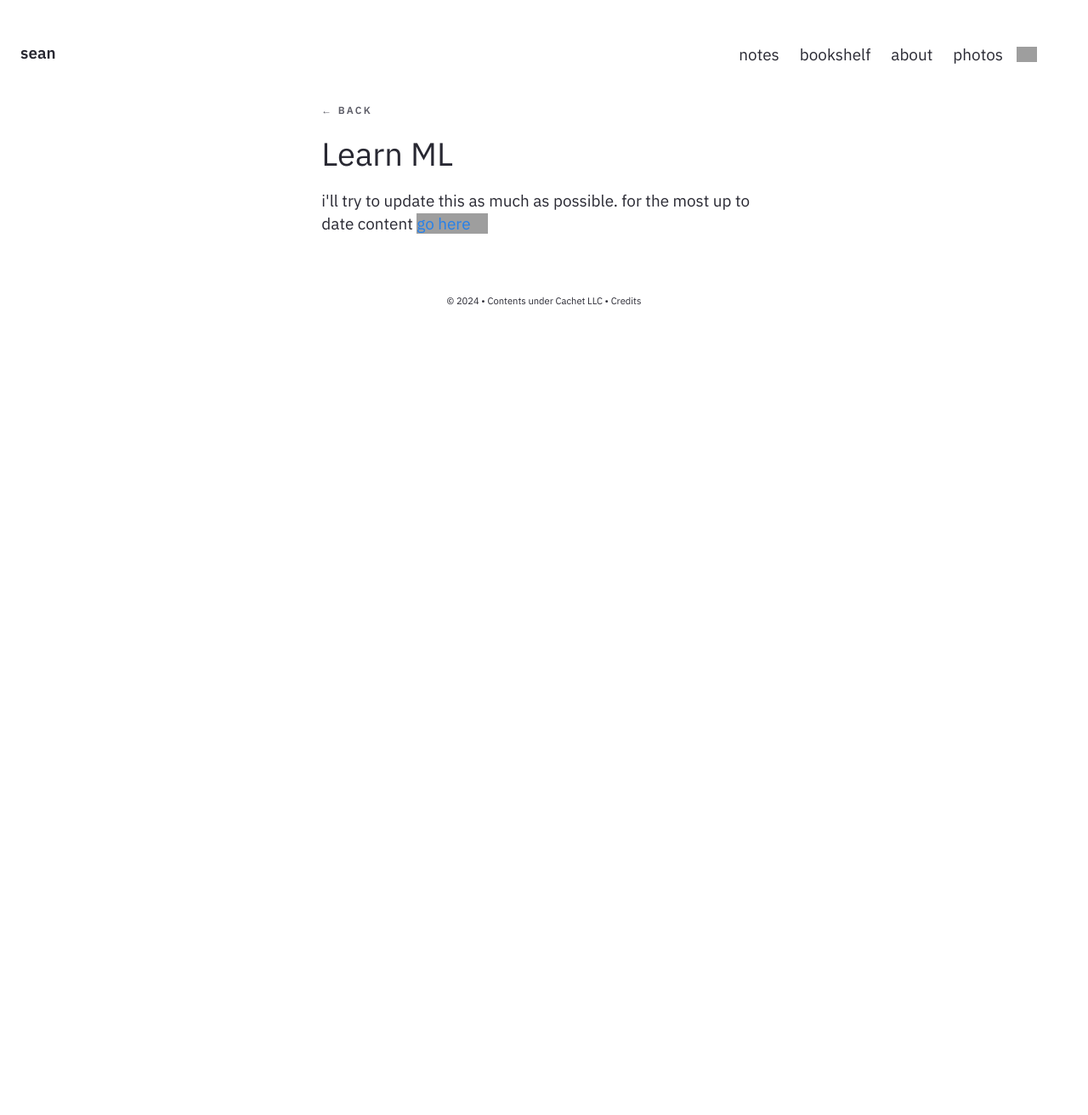
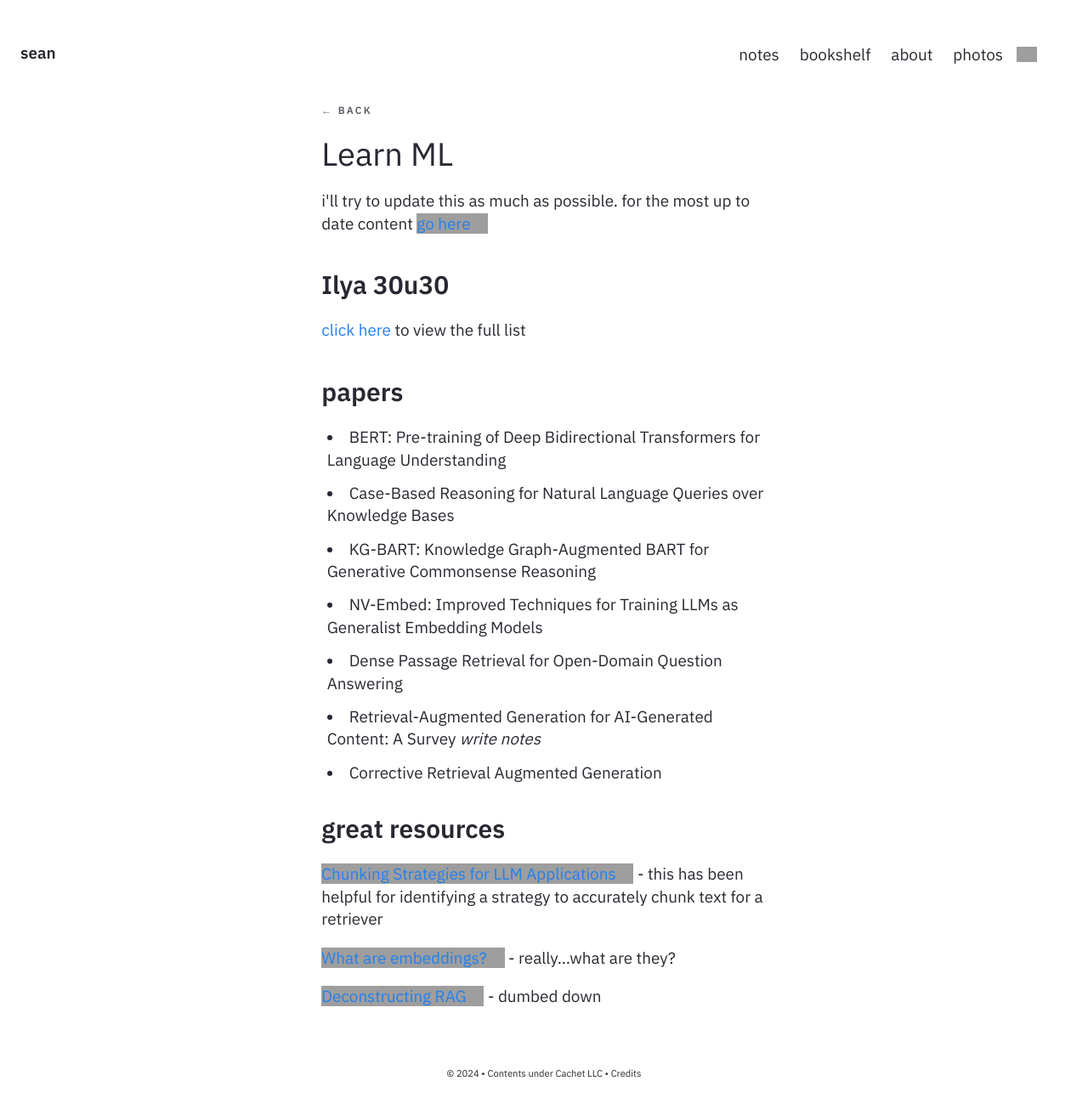
Before and after one commit to sschu48/sschu48.github.io, a Jekyll site: the page built from _notes/Public/learn-ml.md, in a window 1280 px wide. Shown: the whole page at 85% size. Built offline with Jekyll 4.4.1, drawn with Linux system fonts in a browser that asks for light colours; before the commit the page ends 900 px from its top, so only the background shows below that; grey boxes are pictures that could not be loaded.

Commit message:
added ml notes

```diff
--- a/_config.yml
+++ b/_config.yml
@@ -69,6 +69,9 @@ collections:
   notes:
     output: true
     permalink: /note/:title
+  blog:
+    output: true
+    permalink: /blog/:title
 
 markdown: kramdown
 
--- a/_notes/Public/learn-ml.md
+++ b/_notes/Public/learn-ml.md
@@ -5,3 +5,28 @@ date: 19-06-2024
 ---
 
 i'll try to update this as much as possible. for the most up to date content [go here](https://github.com/sschu48/learn-ml)
+
+## Ilya 30u30
+[click here](/note/ilya-30-u-30) to view the full list
+
+## papers
+
+- BERT: Pre-training of Deep Bidirectional Transformers for
+Language Understanding
+- Case-Based Reasoning for Natural Language Queries
+over Knowledge Bases
+- KG-BART: Knowledge Graph-Augmented BART for Generative
+Commonsense Reasoning
+- NV-Embed: Improved Techniques for Training LLMs
+as Generalist Embedding Models
+- Dense Passage Retrieval for Open-Domain Question Answering
+- Retrieval-Augmented Generation for AI-Generated Content: A Survey *write notes*
+- Corrective Retrieval Augmented Generation
+
+## great resources
+
+[Chunking Strategies for LLM Applications](https://www.pinecone.io/learn/chunking-strategies/) - this has been helpful for identifying a strategy to accurately chunk text for a retriever
+
+[What are embeddings?](https://vickiboykis.com/what_are_embeddings/index.html) - really...what are they?
+
+[Deconstructing RAG](https://blog.langchain.dev/deconstructing-rag/) - dumbed down
```
Also changed, not shown: _notes/Public/Ilya-30-u-30.md (added, +37 -0 lines), pages/blog.md (added, +6 -0 lines).
